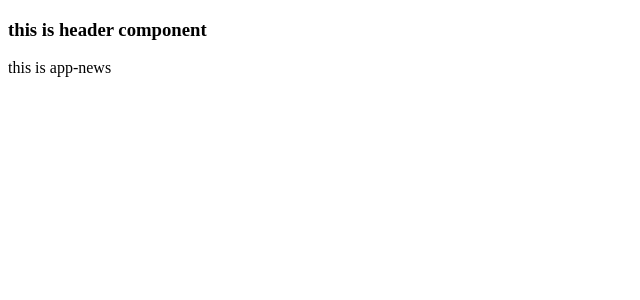
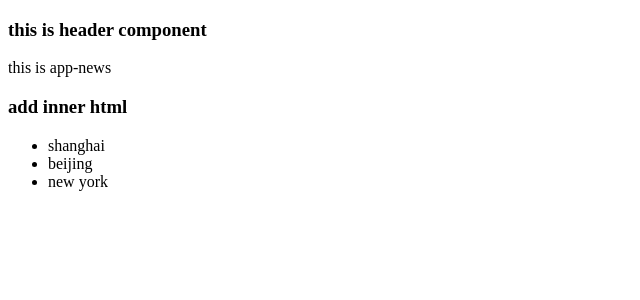
Before and after one commit to Novak12/angular-learning, an Angular app in the folder src/ng-app/: page / in a window 1280 px wide. Shown: the top 300 px of the page, without its empty margins (0-640 px from the left). Built offline with nearby package versions, Linux system fonts and the light colour scheme.

Commit message:
add proprty and array sample

```diff
--- a/src/ng-app/src/app/components/news/news.component.html
+++ b/src/ng-app/src/app/components/news/news.component.html
@@ -2,3 +2,12 @@
 <p>
   {{news}}
 </p>
+<div [innerHTML]="Message">
+</div>
+<div>
+  <ul>
+    <li *ngFor="let item of cities">
+      {{item}}
+    </li>
+  </ul>
+</div>
--- a/src/ng-app/src/app/components/news/news.component.ts
+++ b/src/ng-app/src/app/components/news/news.component.ts
@@ -1,4 +1,5 @@
 import { Component, OnInit } from '@angular/core';
+import { Message } from '@angular/compiler/src/i18n/i18n_ast';
 
 @Component({
   selector: 'app-news',
@@ -6,9 +7,19 @@ import { Component, OnInit } from '@angular/core';
   styleUrls: ['./news.component.css']
 })
 export class NewsComponent implements OnInit {
-  news = 'this is app-news'
+  //property define
+  news = 'this is app-news';
+  public name: string;
+  private age: number = 20;
+  protected address: string;//只能在该类及子类中使用
+  Message: string = 'hello';
+  public cities: any[]
   constructor() {
+    this.address = 'shanghai';
+    this.name = 'jonny';
+    this.Message = '<h3>add inner html</h3>';
 
+    this.cities = ['shanghai', 'beijing', 'new york'];
   }
 
   ngOnInit() {
```
